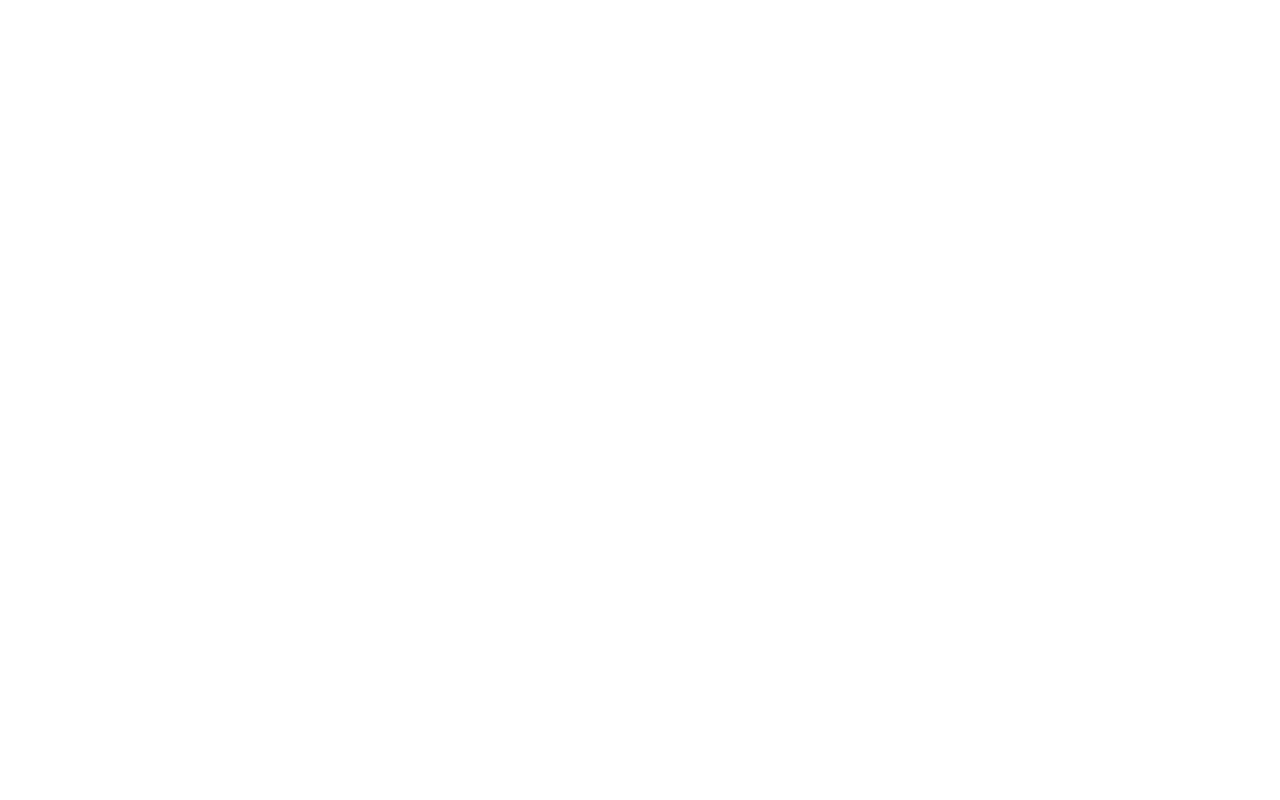
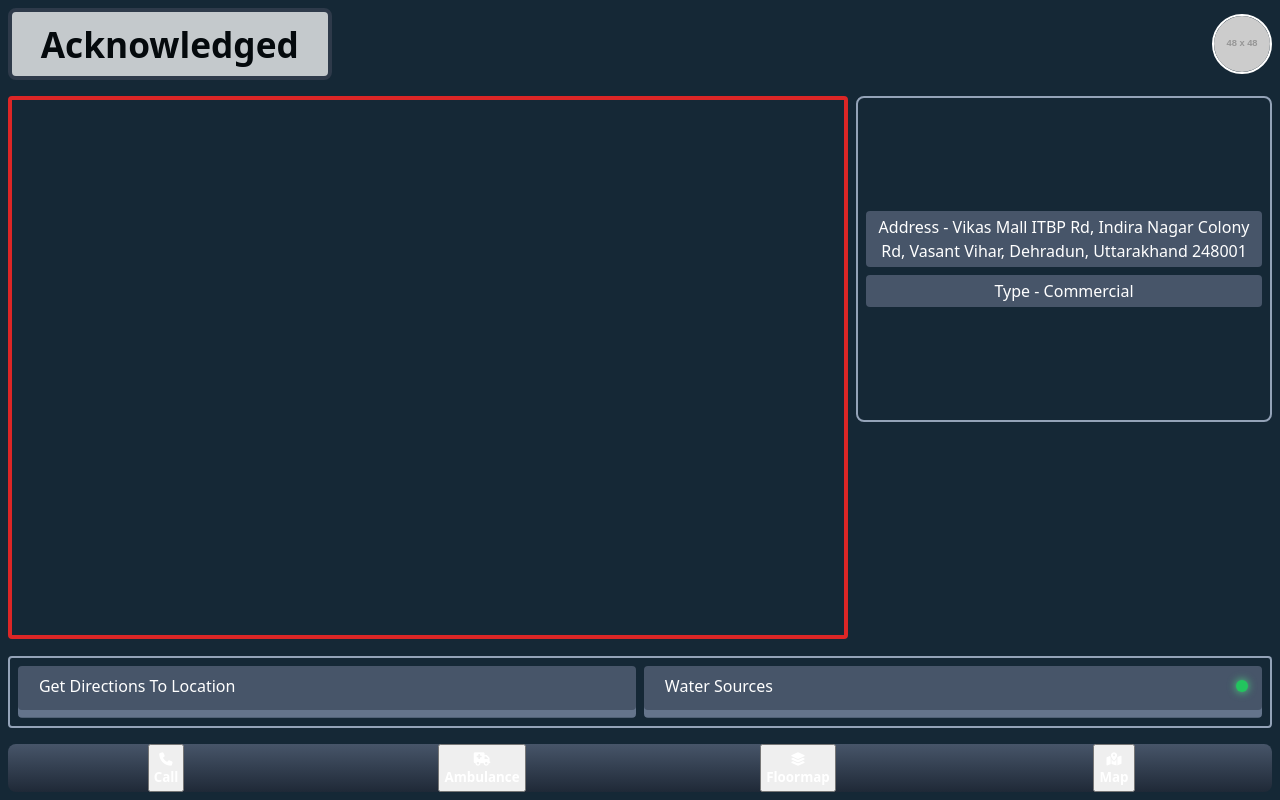
Before and after one commit to Dhiraj1057/Iotate_Project, a plain HTML site: page FlareSens/templates/Dashboard.html in a window 1280 px wide. Drawn offline with Linux system fonts and the light colour scheme; placeholder pictures from the web are drawn by us.

Commit message:
First Update

```diff
--- /dev/null
+++ b/FlareSens/static/css/Base.css
@@ -0,0 +1,38 @@
+@import url('https://fonts.googleapis.com/css?family=Poppins:400,600,800&display=swap');
+
+.web-footer,
+.navbar {
+    display: none;
+}
+
+:root {
+    /* Variable */
+    --color-selection-light: white;
+    --color-selection-dark: #152836;
+}
+
+html {
+    /* Base Property */
+    font-size: 16px;
+    height: 100%;
+}
+
+* {
+    /* Common Property */
+    margin: 0;
+    padding: 0;
+    outline: none;
+    text-decoration: none;
+    box-sizing: border-box;
+    font-family: ui-sans-serif, system-ui, -apple-system, BlinkMacSystemFont, "Segoe UI", Roboto, "Helvetica Neue", Arial, "Noto Sans", sans-serif, "Apple Color Emoji", "Segoe UI Emoji", "Segoe UI Symbol", "Noto Color Emoji";
+    color: var(--color-selection-light);
+}
+
+body {
+    height: 100%;
+}
+
+::selection {
+    background: var(--color-selection-light);
+    color: var(--color-selection-dark);
+}
--- a/FlareSens/static/css/Dashboard.css
+++ b/FlareSens/static/css/Dashboard.css
@@ -0,0 +1,187 @@
+.FlareSens-main {
+    display: flex;
+    flex-direction: column;
+    gap: calc(6px + .8vw);
+    height: 100%;
+    height: 100vh;
+    height: 100dvh;
+    padding: 0.5rem;
+    background-color: var(--color-selection-dark);
+}
+
+
+.FlareSens-Section-1 {
+    display: flex;
+    justify-content: space-between;
+    align-items: center;
+}
+
+.FlareSens-Section-1>p {
+    padding: .5rem calc(16px + 1vw);
+    font-size: calc(25px + 0.8vw);
+    font-weight: 800;
+    background-color: var(--color-selection-light);
+    opacity: .75;
+    color: black;
+    border: 4px solid rgb(55, 65, 81);
+    border-radius: 0.5rem;
+}
+
+.FlareSens-Section-1>img {
+    width: calc(45px + 1.2vw);
+    height: calc(45px + 1.2vw);
+    border: 2px solid var(--color-selection-light);
+    border-radius: 50%;
+}
+
+
+.FlareSens-Section-2 {
+    display: grid;
+    gap: calc(3px + .4vw);
+    grid-template-rows: max-content auto;
+    flex-grow: 1;
+}
+
+@media (min-width: 768px) {
+    .FlareSens-Section-2 {
+        grid-template-columns: repeat(3, minmax(0, 1fr));
+        grid-template-rows: 1fr;
+    }
+}
+
+.FlareSens-Section-2>.FlareSens-Article-1 {
+    border: 4px solid rgb(220 38 38);
+    border-radius: .25rem;
+    order: 1;
+}
+
+@media (min-width: 768px) {
+    .FlareSens-Section-2>.FlareSens-Article-1 {
+        grid-column: span 2;
+        order: -9999;
+    }
+}
+
+.FlareSens-Section-2>.FlareSens-Article-1>div {
+    height: 100%;
+}
+
+.FlareSens-Section-2>.FlareSens-Article-2 {
+    display: flex;
+    flex-direction: column;
+    justify-content: center;
+    gap: .5rem;
+    padding: 0 .5rem;
+    border: 2px solid rgb(148 163 184);
+    border-radius: .5rem;
+}
+
+@media (min-width: 768px) {
+    .FlareSens-Section-2>.FlareSens-Article-2 {
+        height: 60%;
+    }
+}
+
+.FlareSens-Section-2>.FlareSens-Article-2>p {
+    font-weight: 100;
+    line-height: 1.5;
+    text-align: center;
+    color: var(--color-selection-light);
+    background-color: rgb(71 85 105);
+    border-radius: .25rem;
+    padding: .25rem;
+}
+
+
+.FlareSens-Section-3 {
+    display: grid;
+    grid-template-columns: repeat(2, minmax(0, 1fr));
+    gap: calc(3px + .4vw);
+    border: 2px solid rgb(148 163 184);
+    border-radius: .25rem;
+    padding: calc(3px + .4vw);
+}
+
+.FlareSens-Button {
+    display: flex;
+    justify-content: space-between;
+    --buttom-shadow: calc(4px + 0.3vw);
+    margin-bottom: var(--buttom-shadow);
+    padding: .5rem;
+    box-shadow: 0px var(--buttom-shadow) 0px 0px #64748b;
+    border: 0;
+    border-radius: 0.25rem;
+    color: #fff;
+    background-color: rgb(71 85 105);
+    transition: all ease 0.2s;
+}
+
+.FlareSens-Button:hover {
+    background-color: rgb(51 65 85);
+}
+
+.FlareSens-Button:active {
+    transform: translateY(var(--buttom-shadow));
+    box-shadow: 0px 0px 0px 0px #64748b;
+}
+
+.FlareSens-Section-3>.FlareSens-Button>p:first-child {
+    font-size: 1rem;
+    font-weight: 100;
+    line-height: 1.5;
+    color: var(--color-selection-light);
+}
+
+@media (min-width: 640px) {
+    .FlareSens-Section-3>.FlareSens-Button>p:first-child {
+        padding-left: 1vw;
+    }
+}
+
+.FlareSens-Indicator {
+    display: flex;
+}
+
+.FlareSens-Indicator>span {
+    position: relative;
+}
+
+.FlareSens-Indicator>span>svg {
+    width: 1.5rem;
+    height: 1.5rem;
+}
+
+.FlareSens-Indicator>span>svg:first-child {
+    fill: #4ade80;
+    filter: blur(.25rem);
+}
+
+.FlareSens-Indicator>span>svg:last-child {
+    fill: #22c55e;
+    position: absolute;
+    left: 0;
+    z-index: 10;
+}
+
+.FlareSens-Section-4 {
+    display: grid;
+    grid-template-columns: repeat(4, minmax(min-content, 1fr));
+    border-radius: .5rem;
+    background-image: linear-gradient(to top, #1f2937, #475569);
+    color: rgb(241 245 249);
+    border: 1px;
+    font-size: calc(14px + .3vw);
+}
+
+.FlareSens-Section-4>div {
+    display: flex;
+    flex-direction: column;
+    align-items: center;
+    justify-content: center;
+    border-right-width: 1px;
+}
+
+.FlareSens-Section-4>div>button {
+    font-weight: 700;
+    padding: 0.25rem;
+}
--- a/FlareSens/templates/Dashboard.html
+++ b/FlareSens/templates/Dashboard.html
@@ -4,12 +4,83 @@
 <head>
     <meta charset="UTF-8">
     <meta name="viewport" content="width=device-width, initial-scale=1.0">
+    <link rel="stylesheet" href="../static/css/Base.css">
     <link rel="stylesheet" href="../static/css/Dashboard.css">
+    <link href="https://use.fontawesome.com/releases/v6.4.0/css/all.css" rel="stylesheet" />
     <script src="../static/js/Dashboard.js"></script>
     <title>Dashboard</title>
 </head>
 
 <body>
+    <main class="FlareSens-main">
+        <section class="FlareSens-Section-1">
+            <p>Acknowledged</p>
+            <img src="https://via.placeholder.com/48x48" />
+        </section>
+
+        <section class="FlareSens-Section-2">
+            <article class="FlareSens-Article-1">
+                <div id="wemap" data-cord="{{ project.location_coordinates }}"></div>
+            </article>
+
+            <article class="FlareSens-Article-2">
+                <p id="address" data-address="{{ project.site_address }}">
+                    Address - Vikas Mall ITBP Rd, Indira Nagar Colony Rd, Vasant
+                    Vihar, Dehradun, Uttarakhand 248001
+                </p>
+                <p>Type - Commercial</p>
+            </article>
+        </section>
+
+        <section class="FlareSens-Section-3">
+            <button class="FlareSens-Button">
+                <p>Get Directions To Location</p>
+            </button>
+
+            <button class="FlareSens-Button">
+                <p>Water Sources</p>
+                <p class="FlareSens-Indicator">
+                    <span>
+                        <svg xmlns="http://www.w3.org/2000/svg" viewBox="0 0 24 24"
+                            class="w-6 h-6 fill-green-400 blur-sm" id="blurDotWS">
+                            <path d="M 12 6 A 6 6 0 0 0 6 12 A 6 6 0 0 0 12 18 A 6 6 0 0 0 18 12 A 6 6 0 0 0 12 6 z" />
+                        </svg>
+                        <svg xmlns="http://www.w3.org/2000/svg" viewBox="0 0 24 24"
+                            class="w-6 h-6 fill-green-500 absolute top-0 z-10" id="dotWS">
+                            <path d="M 12 6 A 6 6 0 0 0 6 12 A 6 6 0 0 0 12 18 A 6 6 0 0 0 18 12 A 6 6 0 0 0 12 6 z" />
+                        </svg>
+                    </span>
+                </p>
+            </button>
+        </section>
+
+        <section class="FlareSens-Section-4">
+            <div>
+                <button type="button" onClick="window.location.href = 'tel:+918683868231'">
+                    <i class="fas fa-phone"></i>
+                    <p>Call</p>
+                </button>
+            </div>
+            <div>
+                <button type="button" onClick="window.location.href='tel:102'">
+                    <i class="fas fa-ambulance"></i>
+                    <p>Ambulance</p>
+                </button>
+            </div>
+            <div>
+                <button type="button" onClick="visitFloor('{{ event }}')">
+                    <i class="fas fa-layer-group"></i>
+                    <p>Floormap</p>
+                </button>
+            </div>
+            <div>
+                <button type="button" onClick="gotomap('{{ event }}')">
+                    <i class="fas fa-map-location-dot"></i>
+                    <p>Map</p>
+                </button>
+            </div>
+        </section>
+    </main>
 </body>
 
 </html>
```
